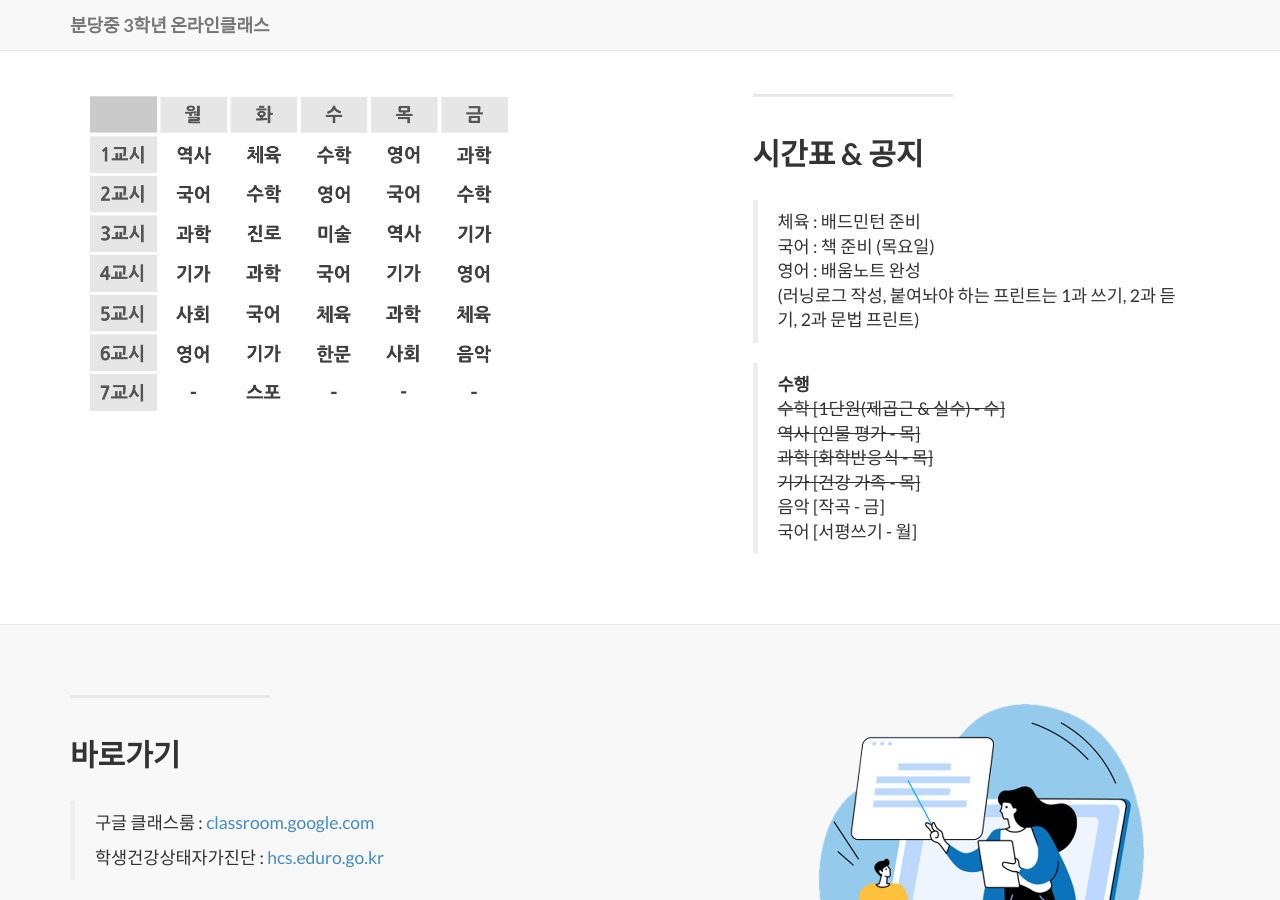
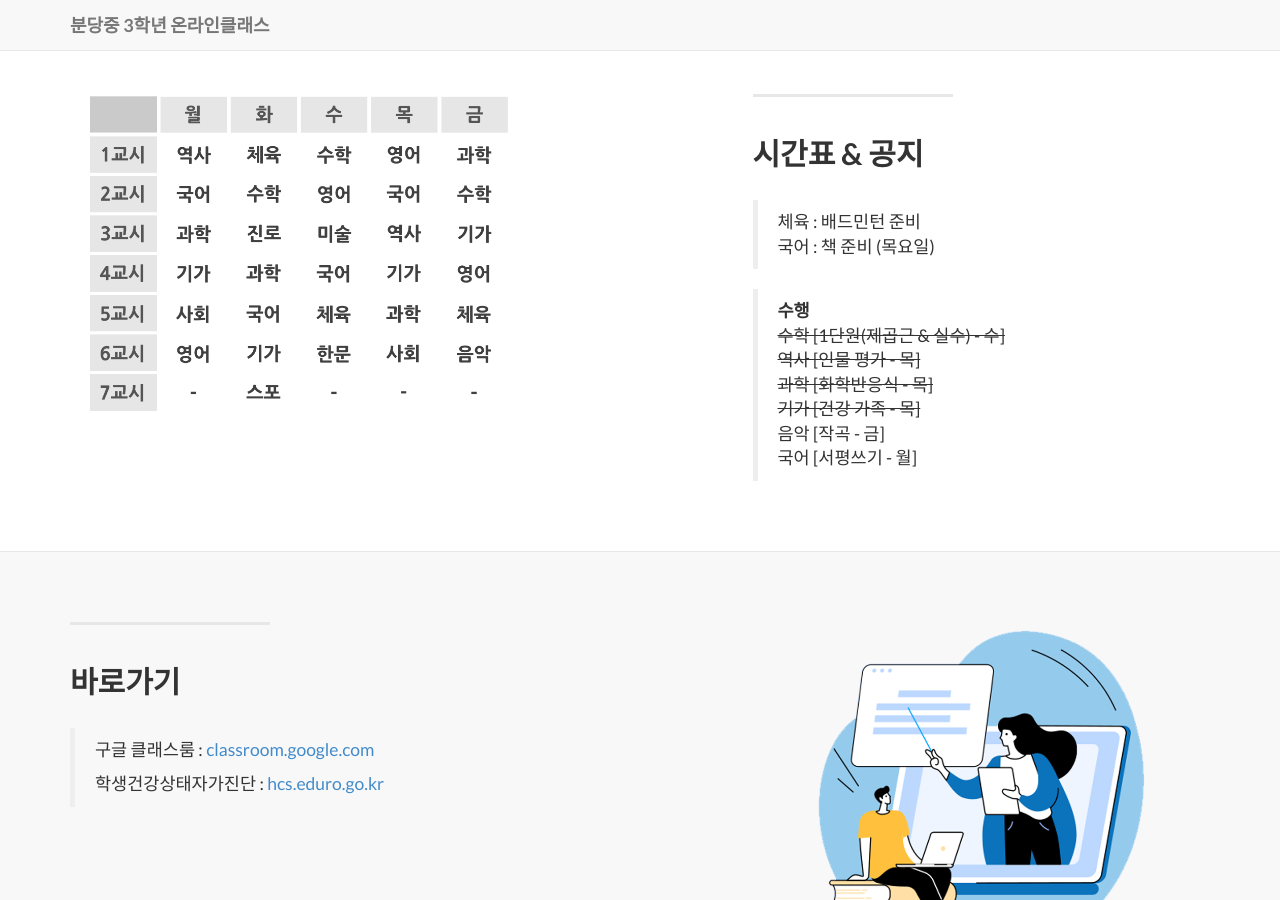
Before and after one commit to bundang-ms-2021/oncl, a Jekyll site: the page built from index.html, in a window 1280 px wide and 900 px high, scrolled down 741 px. Built offline with Jekyll 4.4.1, drawn with Linux system fonts in a browser that asks for light colours; nearby versions of some CDN libraries; library files that are not in the unit come from our copies.

Commit message:
Update 2014-09-21-services-1.markdown

```diff
--- a/_posts/2014-09-21-services-1.markdown
+++ b/_posts/2014-09-21-services-1.markdown
@@ -9,8 +9,6 @@ description: |
 
   > 체육 : 배드민턴 준비
   > 국어 : 책 준비 (목요일)
-  > 영어 : 배움노트 완성
-  > (러닝로그 작성, 붙여놔야 하는 프린트는 1과 쓰기, 2과 듣기, 2과 문법 프린트)
 
   > **수행**
   > ~~수학 [1단원(제곱근 & 실수) - 수]~~
```
